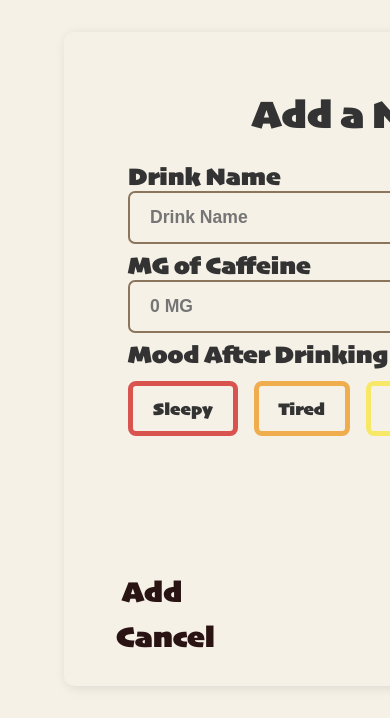
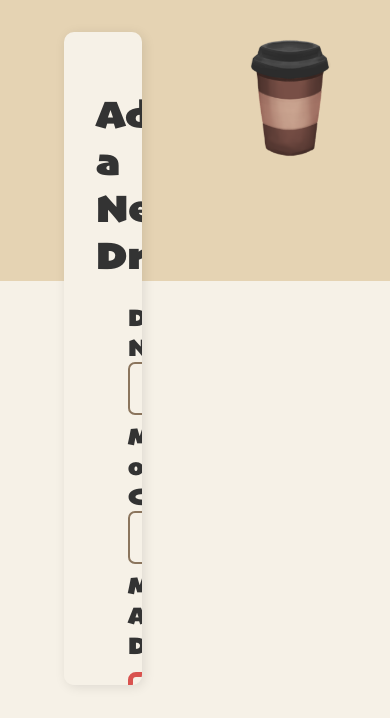
Before and after one commit to chuongCode/mood-brewer, a Flask app: page /adddrink in a window 390 px wide. Shown: the part 127-845 px from the top of the page. After the commit the page ends 814 px from the top, so only its background shows below. Run offline with Flask 3, Linux system fonts and the light colour scheme; the visitor is signed in with stand-in values (Sample User, id 1).

Commit message:
Added stripe to adddrink page, fixed vertical scrolling issue, page a little more responsive

```diff
--- a/static/css/adddrink.css
+++ b/static/css/adddrink.css
@@ -2,6 +2,21 @@
     font-family: 'Skia', Arial, sans-serif;
     color: #333;
     background-color: #F6F1E7;
+}
+
+main {
+    position: relative;
+}
+
+main::before {
+    content: '';
+    position: absolute;
+    top: 0;
+    left: 0;
+    width: 100%;
+    height: 33.33vh;
+    background-color: #E5D3B3;
+    z-index: 0;
 }
 
 .add-drink-container {
@@ -9,6 +24,10 @@
     align-items: flex-start;
     gap: 3rem;
     padding: 2rem;
+    position: relative;
+    z-index: 1;
+    height: calc(85vh);
+    box-sizing: border-box;
 }
 
 .add-drink-panel {
@@ -18,10 +37,12 @@
     border-radius: 10px;
     box-shadow: 2px 2px 12px rgba(0,0,0,0.1);
     max-width: 1200px;
-    height: 70vh;
+    height: 100%;
     margin-left: 2rem;
     margin-right: 2rem;
     padding: 2rem;
+    box-sizing: border-box;
+    overflow-y: auto;
 }
 
 .add-drink-panel form {
@@ -30,11 +51,12 @@
     height: 100%;
 }
 
-.coffee-image{
-    width: 550px;
+.coffee-image {
+    width: min(550px, 35vw);
     height: auto;
     animation: float 3s ease-in-out infinite;
     transition: transform 0.3s ease;
+    object-fit: contain;
 }
 
 .coffee-image:hover {
```
